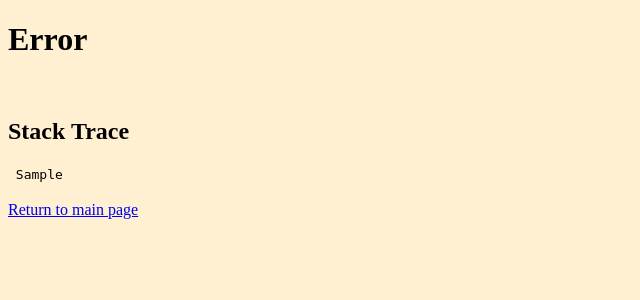
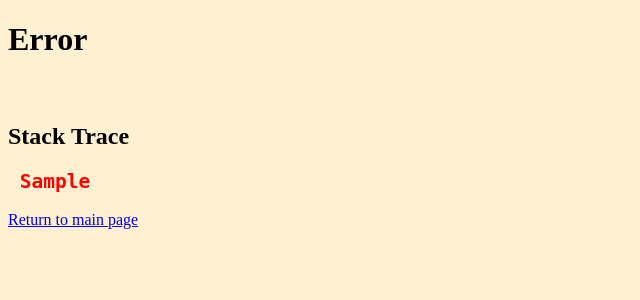
Before and after one commit to dunnesquared/sentencecow, a Flask app: template templates/error.html in a window 1280 px wide. Shown: the top 300 px of the page, without its empty margins (0-640 px from the left). Run offline with Flask 2, Linux system fonts and the light colour scheme; the template is opened without the code that fills it: most values are stand-ins (such as "Sample title", 1, 10 or a date in 2020).

Commit message:
Improve look of error page

```diff
--- a/static/style.css
+++ b/static/style.css
@@ -16,3 +16,9 @@ pre.highlight{
 textarea{
   resize: none;
 }
+
+pre.error{
+  color: red;
+  font-weight: 900;
+  font-size: 1.5em;
+}
```
